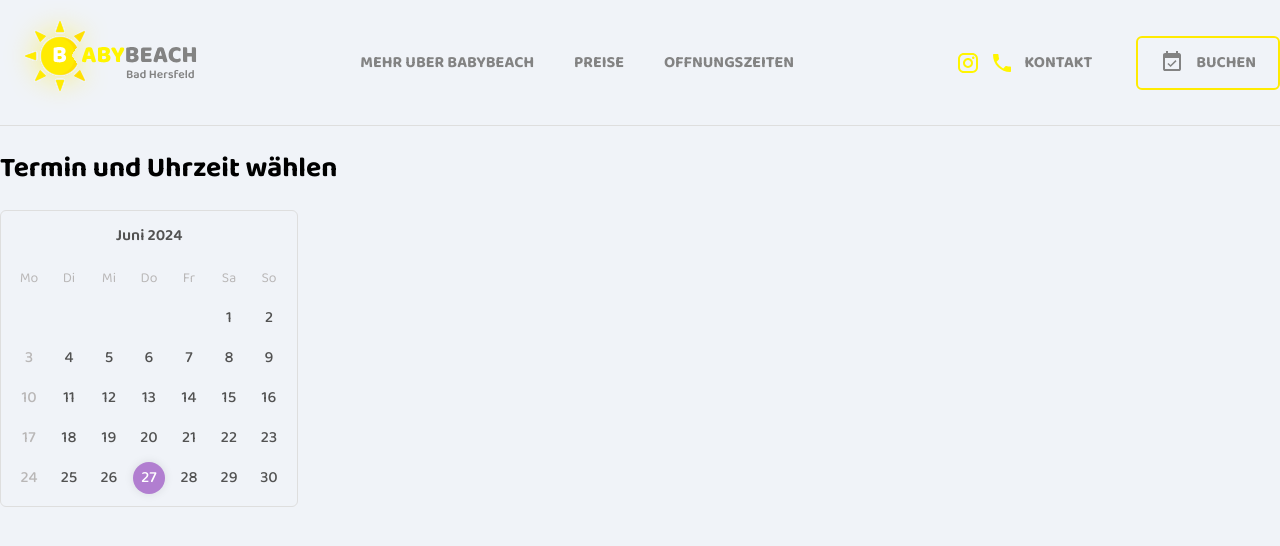
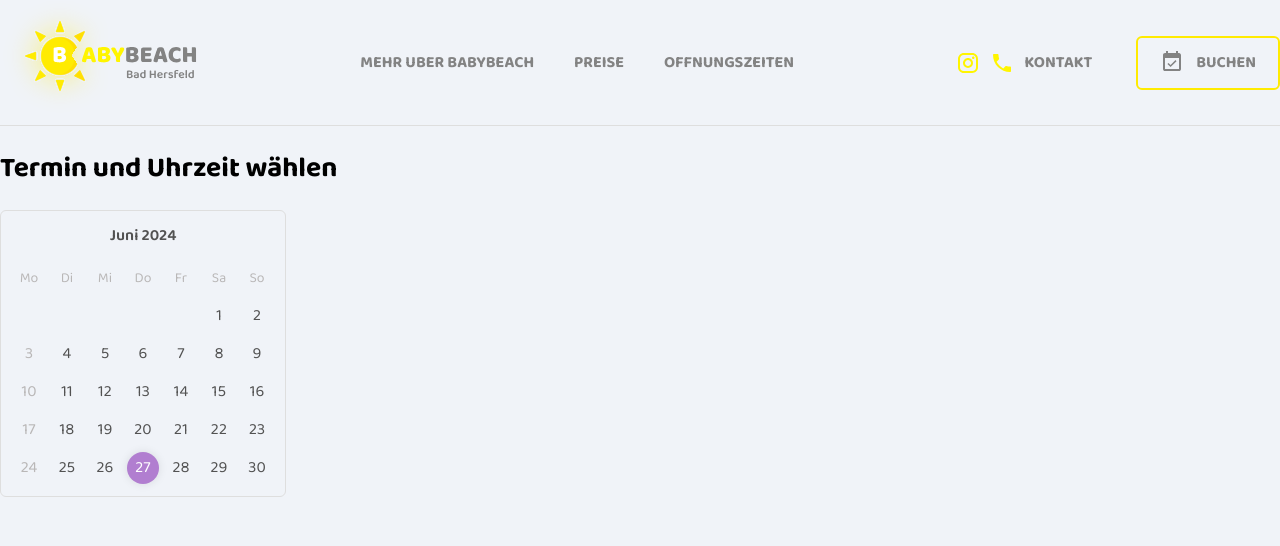
Before and after one commit to steagly/babybeach-dashboard, a React (Vite) app: page /landing in a window 1280 px wide. Shown: the top 546 px of the page. Built offline with nearby package versions, Linux system fonts and the light colour scheme; no server answers.

Commit message:
fix: some style fixes

```diff
--- a/src/components/datePicker.module.css
+++ b/src/components/datePicker.module.css
@@ -21,13 +21,13 @@
 
 .date_grid {
   max-width: 297px;
-  gap: 8px;
+  gap: 6px;
   display: grid;
   grid-template-columns: repeat(7, 1fr);
 }
 
 .date_day {
-  font-weight: 500;
+  font-weight: 400;
   display: flex;
   align-items: center;
   justify-content: center;
```
